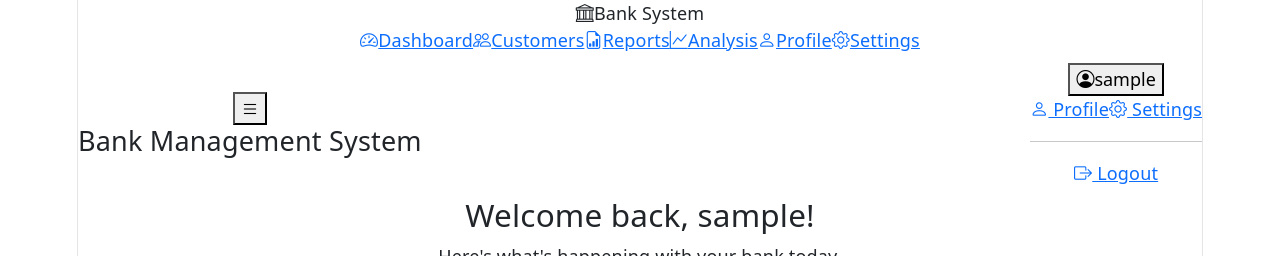
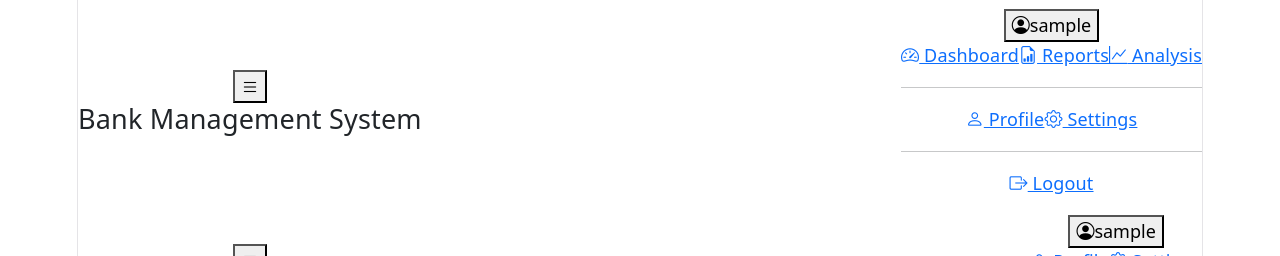
Before and after one commit to steve-ongera/Bank_Customer_Management_System, a React (Vite) app in the folder frontend/: page /dashboard in a window 1280 px wide. Shown: the top 256 px of the page. Built offline with nearby package versions, Linux system fonts and the light colour scheme; no server answers; sample sign-in values are in the browser's storage; the HTML template or start-up script is replaced by a standard one.

Commit message:
made updates

```diff
--- a/frontend/src/components/Sidebar.jsx
+++ b/frontend/src/components/Sidebar.jsx
@@ -1,39 +1,58 @@
-// Sidebar.jsx
+// Navbar.jsx
 import React from 'react'
-import { NavLink } from 'react-router-dom'
+import { useAuth } from '../utils/auth'
+import { useNavigate } from 'react-router-dom'
 
-function Sidebar({ sidebarOpen }) {
-  const menuItems = [
-    { path: '/dashboard', icon: 'bi-speedometer2', label: 'Dashboard' },
-    { path: '/customers', icon: 'bi-people',        label: 'Customers' },
-    { path: '/reports',   icon: 'bi-file-earmark-bar-graph', label: 'Reports'   },
-    { path: '/analysis',  icon: 'bi-graph-up',      label: 'Analysis'  },
-    { path: '/profile',   icon: 'bi-person',         label: 'Profile'   },
-    { path: '/settings',  icon: 'bi-gear',            label: 'Settings'  },
-  ]
+function Navbar({ sidebarOpen, setSidebarOpen }) {
+  const { user, logout } = useAuth()
+  const navigate = useNavigate()
+
+  const handleLogout = () => {
+    logout()
+    navigate('/login')
+  }
 
   return (
-    <aside className={`sidebar ${sidebarOpen ? 'open' : 'closed'}`}>
-      <div className="sidebar-header">
-        <i className="bi bi-bank"></i>
-        {sidebarOpen && <span>Bank System</span>}
+    <nav className={`navbar ${sidebarOpen ? '' : 'sidebar-closed'}`}>
+      <div className="navbar-left">
+        <button className="sidebar-toggle" onClick={() => setSidebarOpen(!sidebarOpen)}>
+          <i className="bi bi-list"></i>
+        </button>
+        <h4 className="mb-0">Bank Management System</h4>
       </div>
 
-      <nav className="sidebar-nav">
-        {menuItems.map((item) => (
-          <NavLink
-            key={item.path}
-            to={item.path}
-            data-label={item.label}
-            className={({ isActive }) => `sidebar-link ${isActive ? 'active' : ''}`}
-          >
-            <i className={`bi ${item.icon}`}></i>
-            {sidebarOpen && <span>{item.label}</span>}
-          </NavLink>
-        ))}
-      </nav>
-    </aside>
+      <div className="navbar-right">
+        <div className="dropdown">
+          <button className="dropdown-toggle-btn">
+            <i className="bi bi-person-circle"></i>
+            <span>{user?.first_name || user?.username}</span>
+          </button>
+          <div className="dropdown-menu-custom">
+            <a href="#" onClick={(e) => { e.preventDefault(); navigate('/dashboard') }}>
+              <i className="bi bi-speedometer2"></i> Dashboard
+            </a>
+            <a href="#" onClick={(e) => { e.preventDefault(); navigate('/reports') }}>
+              <i className="bi bi-file-earmark-bar-graph"></i> Reports
+            </a>
+            <a href="#" onClick={(e) => { e.preventDefault(); navigate('/analysis') }}>
+              <i className="bi bi-graph-up"></i> Analysis
+            </a>
+            <hr />
+            <a href="#" onClick={(e) => { e.preventDefault(); navigate('/profile') }}>
+              <i className="bi bi-person"></i> Profile
+            </a>
+            <a href="#" onClick={(e) => { e.preventDefault(); navigate('/settings') }}>
+              <i className="bi bi-gear"></i> Settings
+            </a>
+            <hr />
+            <a href="#" onClick={(e) => { e.preventDefault(); handleLogout() }}>
+              <i className="bi bi-box-arrow-right"></i> Logout
+            </a>
+          </div>
+        </div>
+      </div>
+    </nav>
   )
 }
 
-export default Sidebar
+export default Navbar
```
